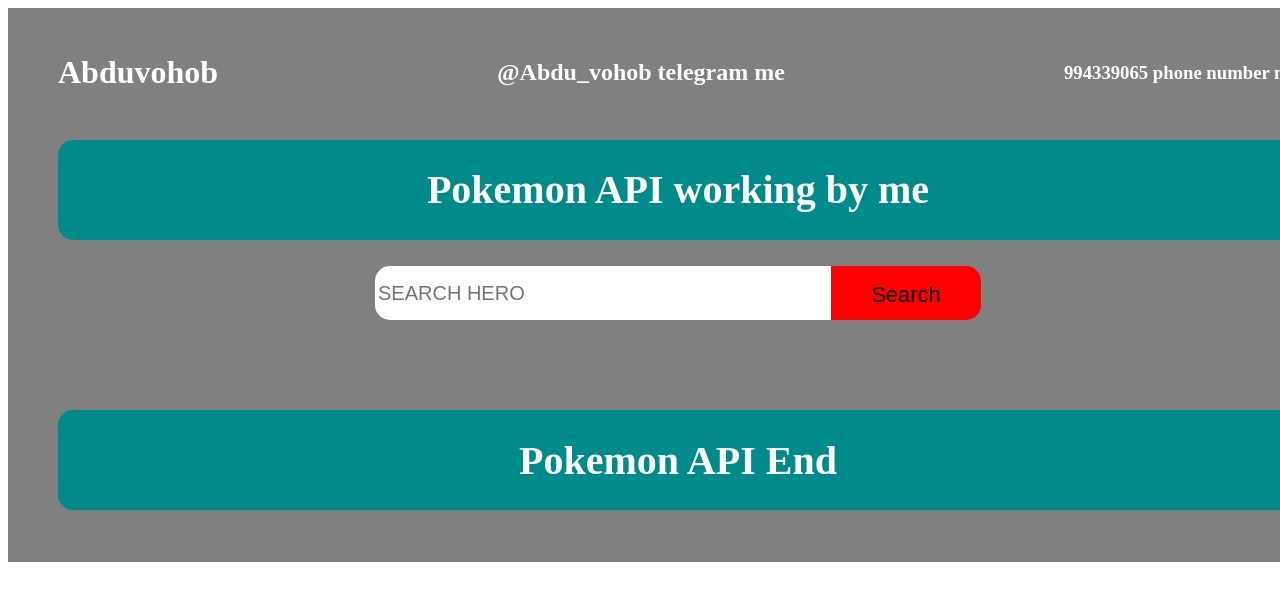
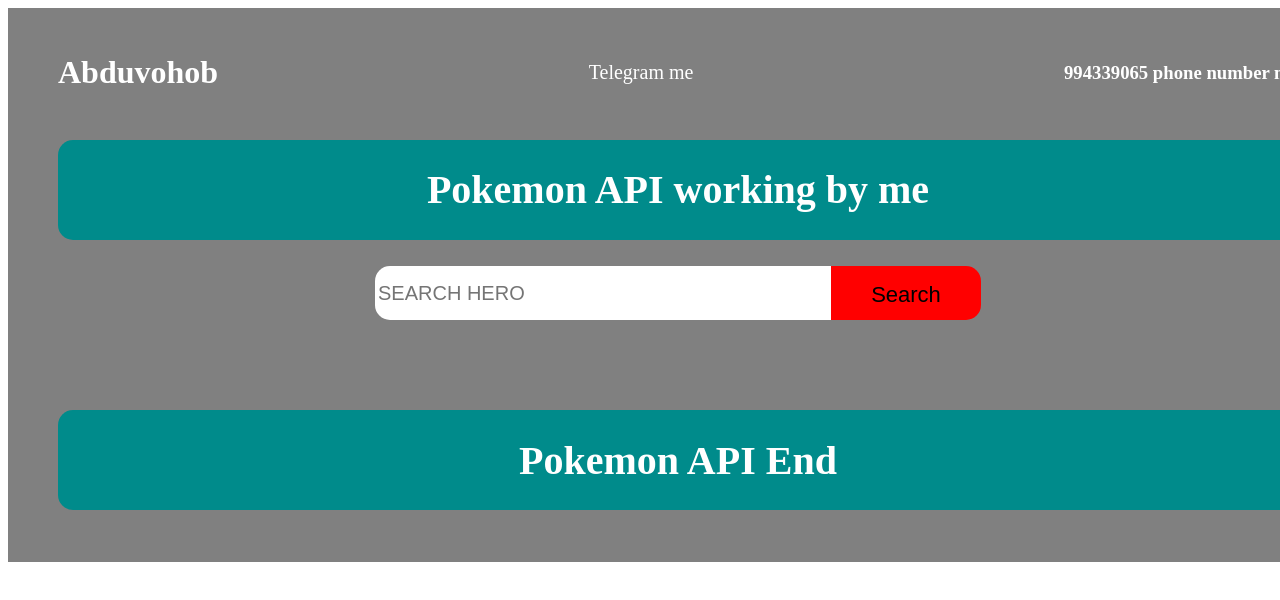
Before and after one commit to dilmurod07/resume, a React (Vite) app: page / in a window 1280 px wide. Shown: the top 600 px of the page. Built offline with nearby package versions, Linux system fonts and the light colour scheme.

Commit message:
update resume

```diff
--- a/src/app.scss
+++ b/src/app.scss
@@ -32,6 +32,10 @@ header {
     width: 450px;
     font-size: 20px;
   }
+  .Telegram {
+    font-size: 18px;
+    text-decoration: none;
+  }
   button {
     width: 150px;
     padding: 15px 25px;
--- a/src/main.jsx
+++ b/src/main.jsx
@@ -7,7 +7,12 @@ ReactDOM.createRoot(document.getElementById("root")).render(
     <div className="container">
       <header>
         <h1>Abduvohob</h1>
-        <h2>@Abdu_vohob telegram me</h2>
+        <a
+          style={{ textDecoration: "none", fontSize: "20px", color: "white" }}
+          href="https://t.me/@takhirov_a_h"
+        >
+          Telegram me
+        </a>
         <h3>994339065 phone number me</h3>
       </header>
 
--- a/styles/css/app.css
+++ b/styles/css/app.css
@@ -36,6 +36,10 @@ header {
   width: 450px;
   font-size: 20px;
 }
+.searchArea .Telegram {
+  font-size: 18px;
+  text-decoration: none;
+}
 .searchArea button {
   width: 150px;
   padding: 15px 25px;
```
Also changed, not shown: 1 other file (tests, documents, lock files or other folders).
